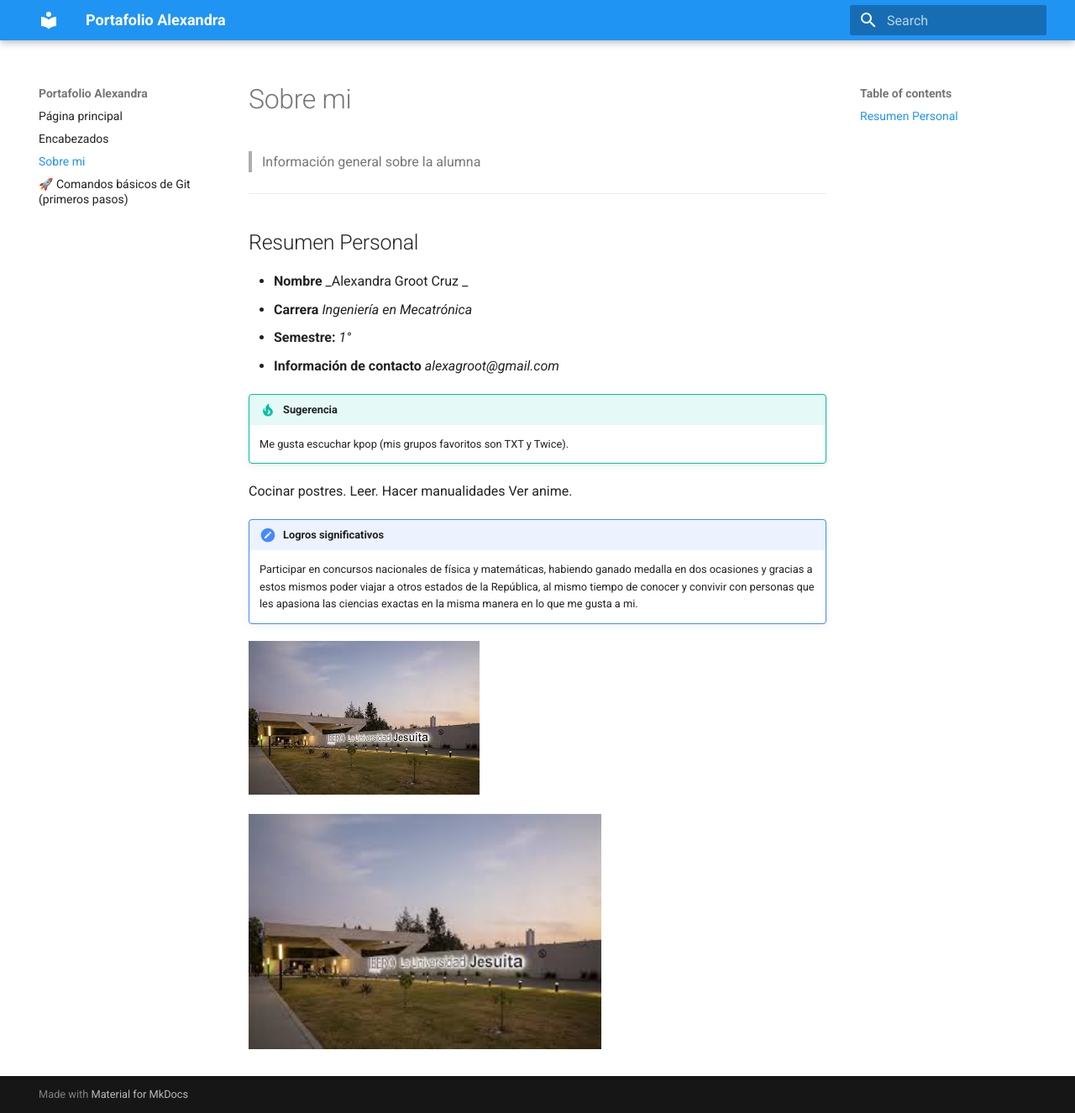
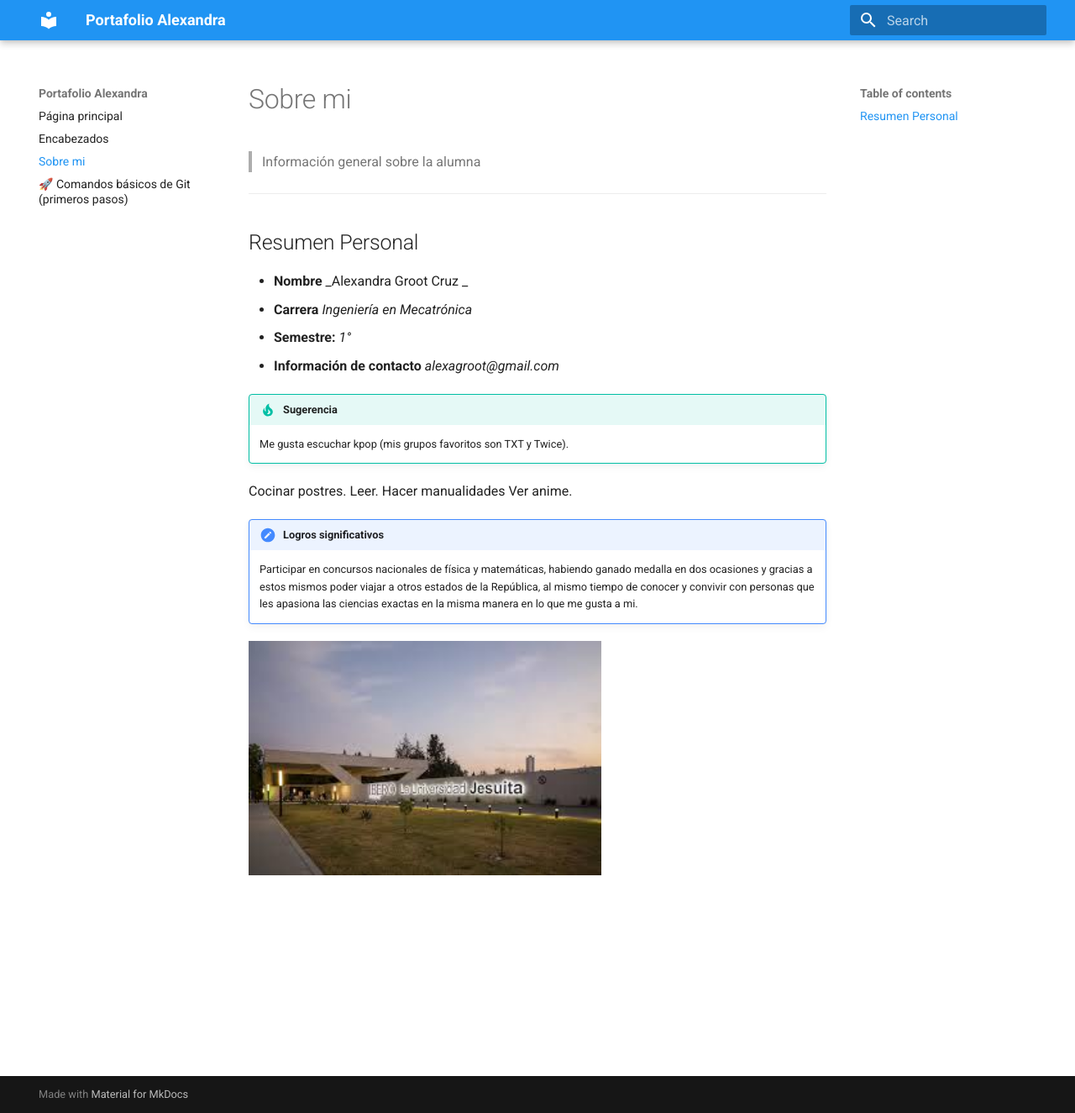
Before and after one commit to alejandragroot-prog/portafolio.iberpue, an MkDocs documentation site: the page built from docs/ejemplo.md, in a window 1280 px wide and 1325 px high. Shown: the whole window at 84% size. Built offline with MkDocs 1.6.1 and Material for MkDocs 9.7.7, drawn with Linux system fonts in a browser that asks for light colours.

Commit message:
Update ejemplo.md

```diff
--- a/docs/ejemplo.md
+++ b/docs/ejemplo.md
@@ -25,7 +25,7 @@ Cocinar postres.
 
 
 
-![Diagrama del sistema](recursos/imgs/ibero.jpeg)
+
 
 <!-- Control de tamaño usando HTML (cuando se requiera) -->
 <img src="../recursos/imgs/ibero.jpeg" alt="Diagrama del sistema" width="420">
```
